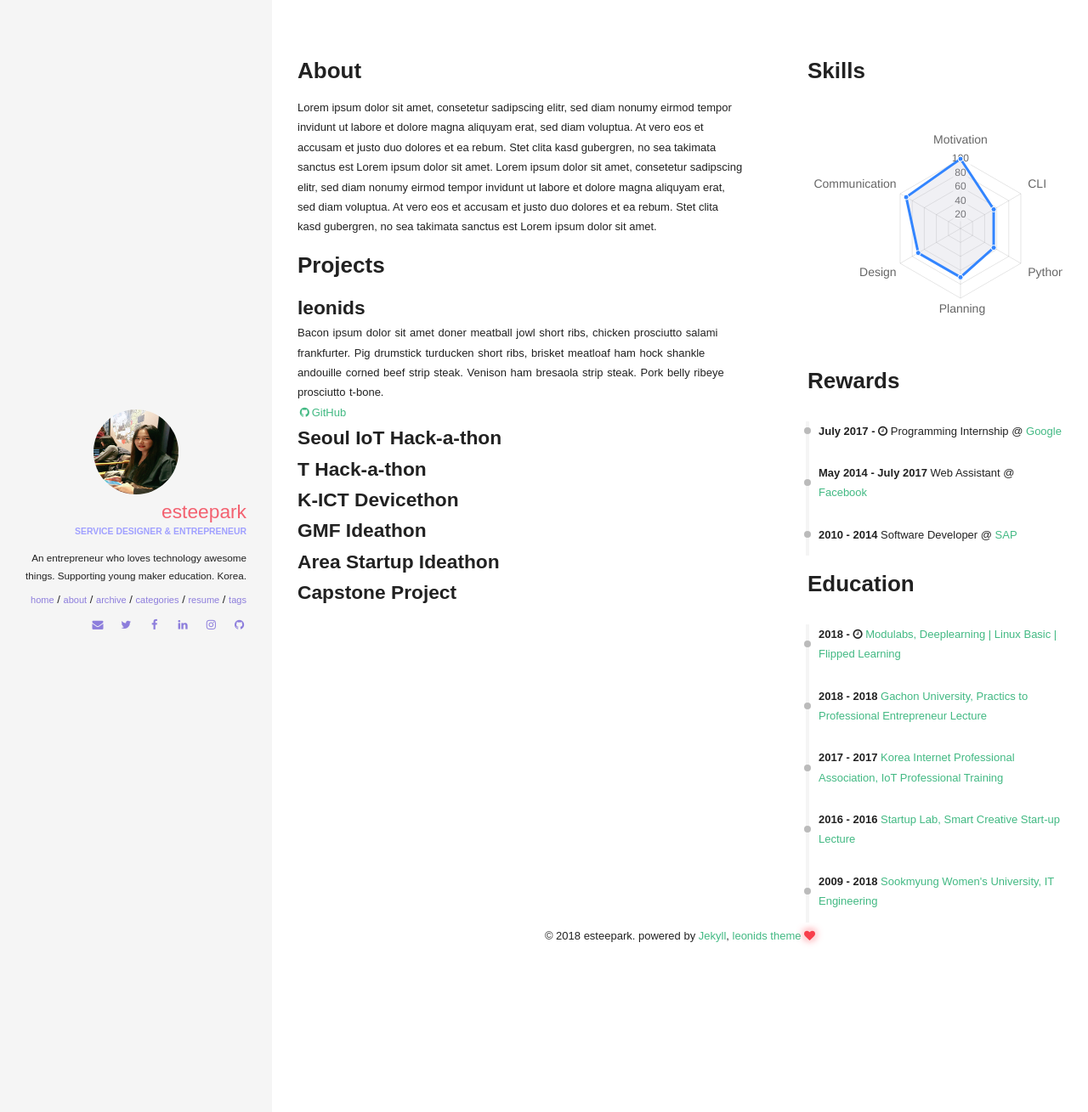
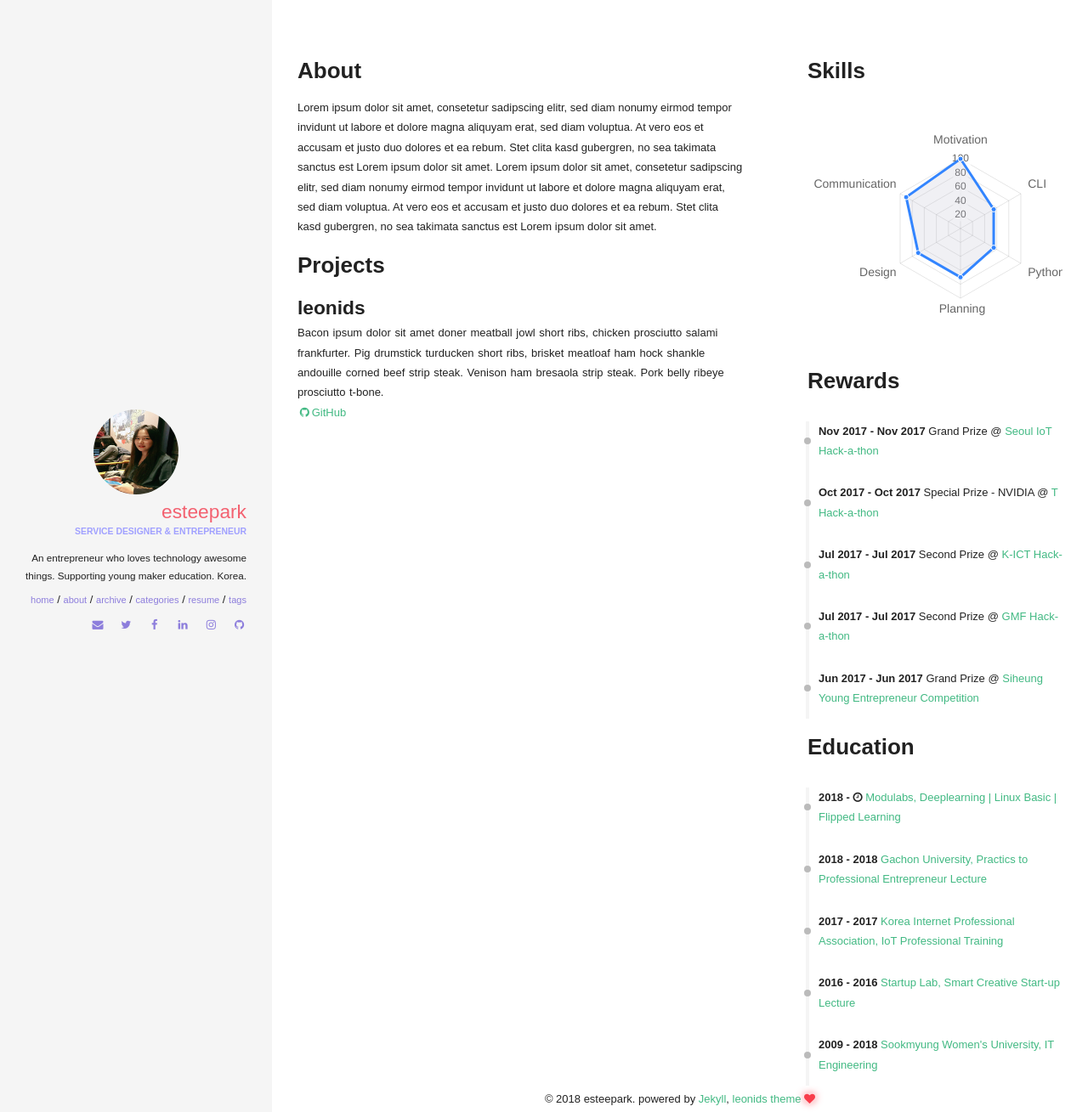
Before and after one commit to esteepark/esteepark.github.io, a Jekyll site: the page built from resume.html, in a window 1280 px wide. Shown: the whole page at 85% size. Built offline with Jekyll 4.4.1, drawn with Linux system fonts in a browser that asks for light colours; nearby versions of some CDN libraries.

Commit message:
by esteepark

```diff
--- a/_data/index/careers.yml
+++ b/_data/index/careers.yml
@@ -1,16 +1,31 @@
 # careers section data
 # if you don't have language feature(language.yml is empty), ignore "i18n" items
-- name: Google
-  link: http://www.google.com/
-  date: July 2017 - <i class="fa fa-clock-o" aria-hidden="true" title="Until Now"></i>
-  job: Programming Internship
+#- name: Google
+#  link: http://www.google.com/
+#  date: July 2017 - <i class="fa fa-clock-o" aria-hidden="true" title="Until Now"></i>
+#  job: Programming Internship
 
-- name: Facebook
-  link: http://www.facebook.com/
-  date: May 2014 - July 2017
-  job: Web Assistant
+- name: Seoul IoT Hack-a-thon
+  link: http://www.sba.seoul.kr/kr/index
+  date: Nov 2017 - Nov 2017
+  job: Grand Prize
 
-- name: SAP
-  link: https://www.sap.com/
-  date: 2010 - 2014
-  job: Software Developer
+- name: T Hack-a-thon
+  link: http://www.asiatoday.co.kr/view.php?key=20170828010012398
+  date: Oct 2017 - Oct 2017
+  job: Special Prize - NVIDIA
+
+- name: K-ICT Hack-a-thon
+  link: https://www.youtube.com/watch?v=amhd0fJ448Q
+  date: Jul 2017 - Jul 2017
+  job: Second Prize
+
+- name: GMF Hack-a-thon
+  link: http://www.etoday.co.kr/news/section/newsview.php?idxno=1512409
+  date: Jul 2017 - Jul 2017
+  job: Second Prize
+
+- name: Siheung Young Entrepreneur Competition
+  link: http://www.news33.net/news/articleView.html?idxno=9573
+  date: Jun 2017 - Jun 2017
+  job: Grand Prize
--- a/_data/index/projects.yml
+++ b/_data/index/projects.yml
@@ -2,15 +2,3 @@
   descr: "Bacon ipsum dolor sit amet doner meatball jowl short ribs, chicken prosciutto salami frankfurter. Pig drumstick turducken short ribs, brisket meatloaf ham hock shankle andouille corned beef strip steak. Venison ham bresaola strip steak. Pork belly ribeye prosciutto t-bone."
   image: pong.png
   github: https://github.com/renyuanz/leonids
-
-- name: Seoul IoT Hack-a-thon
-
-- name: T Hack-a-thon
-
-- name: K-ICT Devicethon
-
-- name: GMF Ideathon
-
-- name: Area Startup Ideathon
-
-- name: Capstone Project
```
Also changed, not shown: _posts/2018-08-10-ai_startups.md (+53 -9 lines).
